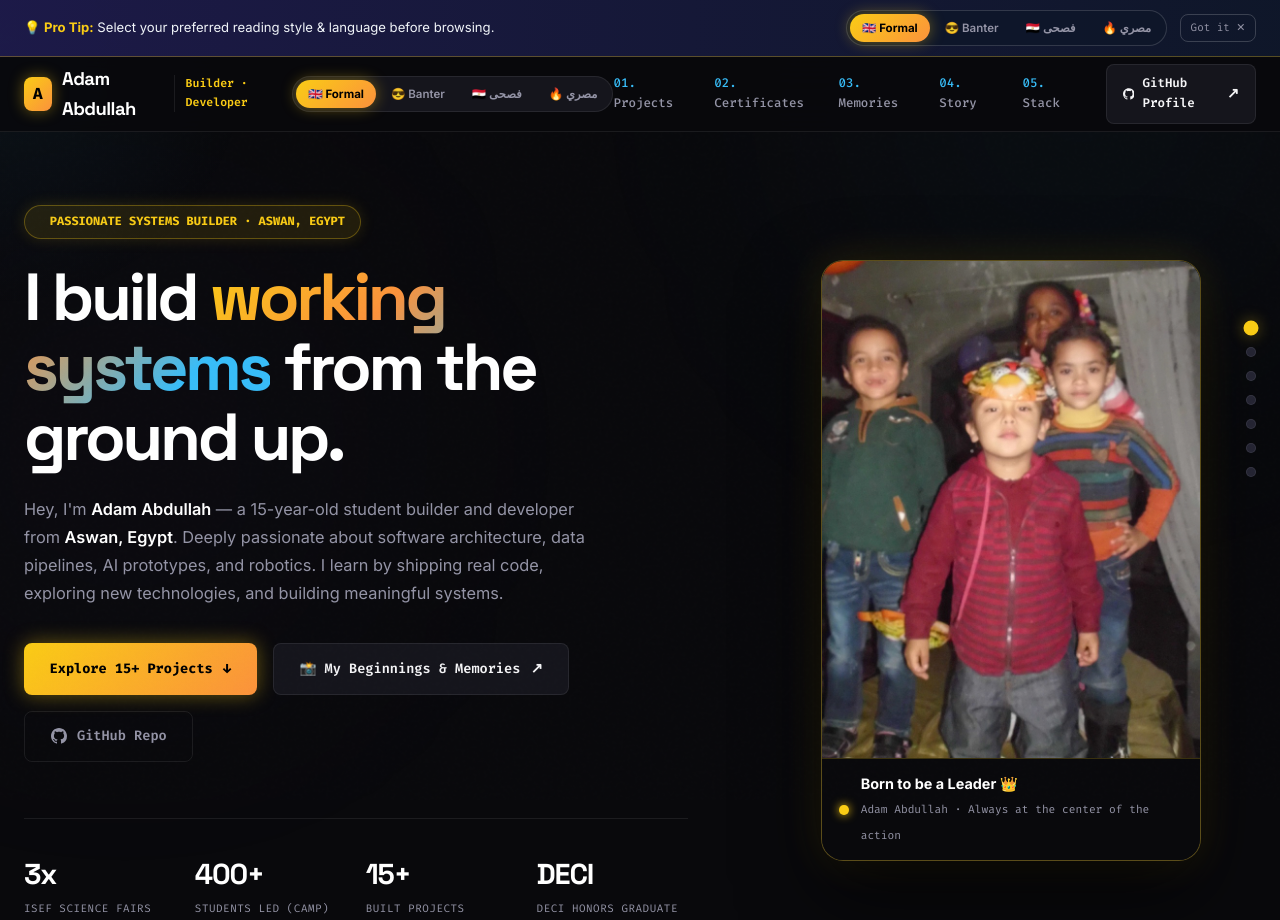
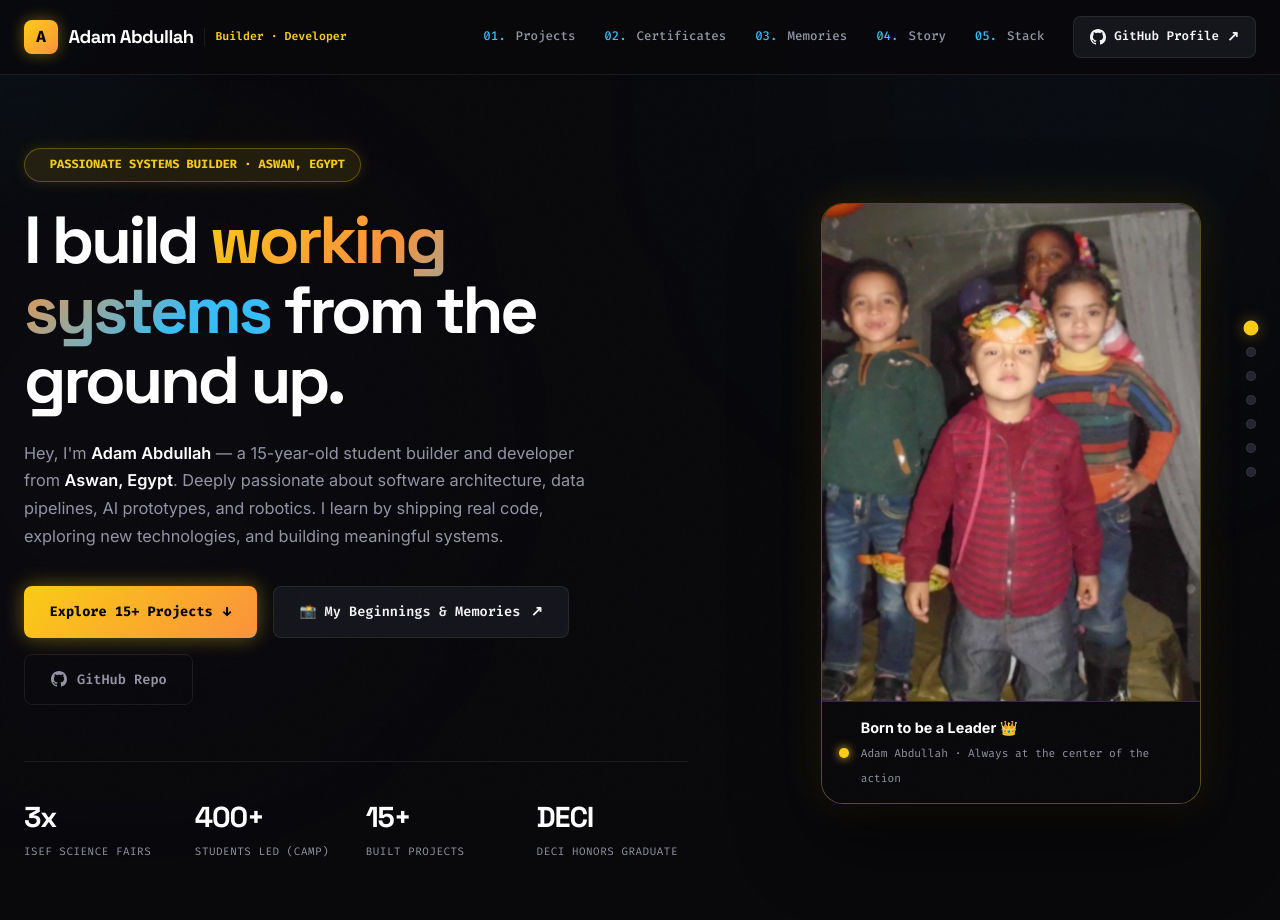
Before and after one commit to AdamAtrons5911/adam-portfolio, a website: page index.html in a window 1280 px wide. Shown: the top 920 px of the page. Drawn offline with Linux system fonts and the light colour scheme.

Commit message:
Revert multi-language system to pure English portfolio

```diff
--- a/index.html
+++ b/index.html
@@ -16,26 +16,6 @@
     <link rel="stylesheet" href="styles.css" />
   </head>
   <body>
-    <!-- 💡 Top Advisory & Language Recommendation Banner -->
-    <div id="vibe-banner" class="vibe-banner" role="region" aria-label="Reading vibe recommendation">
-      <div class="container banner-inner">
-        <div class="banner-text-wrap">
-          <span class="banner-text" data-i18n="banner.tip">
-            💡 <strong>Pro Tip:</strong> Select your preferred reading style & language before browsing.
-          </span>
-        </div>
-        <div class="banner-controls">
-          <div class="lang-switcher-pills">
-            <button type="button" class="lang-opt-btn active" data-lang="en-formal" title="Formal English">🇬🇧 Formal</button>
-            <button type="button" class="lang-opt-btn" data-lang="en-banter" title="Gen-Z / Banter English">😎 Banter</button>
-            <button type="button" class="lang-opt-btn" data-lang="ar-formal" title="العربية الفصحى">🇪🇬 فصحى</button>
-            <button type="button" class="lang-opt-btn" data-lang="ar-slang" title="عامية مصرية روقان">🔥 مصري</button>
-          </div>
-          <button type="button" id="dismiss-banner" class="banner-dismiss-btn" data-i18n="banner.dismiss">Got it ✕</button>
-        </div>
-      </div>
-    </div>
-
     <!-- Top Scroll Progress Bar -->
     <div id="scroll-progress" class="scroll-progress" aria-hidden="true"></div>
 
@@ -66,33 +46,24 @@
             <span class="logo-letter">A</span>
           </div>
           <span class="logo-name">Adam Abdullah</span>
-          <span class="logo-tag" data-i18n="header.role">Builder · Developer</span>
+          <span class="logo-tag">Builder · Developer</span>
         </a>
-
-        <div class="header-center-lang">
-          <div class="lang-switcher-pills compact">
-            <button type="button" class="lang-opt-btn active" data-lang="en-formal" title="Formal English">🇬🇧 Formal</button>
-            <button type="button" class="lang-opt-btn" data-lang="en-banter" title="Gen-Z / Banter English">😎 Banter</button>
-            <button type="button" class="lang-opt-btn" data-lang="ar-formal" title="العربية الفصحى">🇪🇬 فصحى</button>
-            <button type="button" class="lang-opt-btn" data-lang="ar-slang" title="عامية مصرية روقان">🔥 مصري</button>
-          </div>
-        </div>
 
         <button class="menu-toggle" type="button" aria-expanded="false" aria-controls="nav" aria-label="Toggle navigation">
           <span class="bar"></span><span class="bar"></span>
         </button>
 
         <nav id="nav" class="nav" aria-label="Main Navigation">
-          <a href="#projects" class="nav-link" data-i18n="nav.projects"><span>01.</span> Projects</a>
-          <a href="#certificates" class="nav-link" data-i18n="nav.certificates"><span>02.</span> Certificates</a>
-          <a href="#memories" class="nav-link" data-i18n="nav.memories"><span>03.</span> Memories</a>
-          <a href="#about" class="nav-link" data-i18n="nav.story"><span>04.</span> Story</a>
-          <a href="#stack" class="nav-link" data-i18n="nav.stack"><span>05.</span> Stack</a>
+          <a href="#projects" class="nav-link"><span>01.</span> Projects</a>
+          <a href="#certificates" class="nav-link"><span>02.</span> Certificates</a>
+          <a href="#memories" class="nav-link"><span>03.</span> Memories</a>
+          <a href="#about" class="nav-link"><span>04.</span> Story</a>
+          <a href="#stack" class="nav-link"><span>05.</span> Stack</a>
           <a href="https://github.com/AdamAtrons5911" target="_blank" rel="noreferrer" class="nav-github-btn">
             <svg class="gh-icon" viewBox="0 0 24 24" width="16" height="16" fill="currentColor">
               <path d="M12 0C5.37 0 0 5.37 0 12c0 5.31 3.435 9.795 8.205 11.385.6.105.825-.255.825-.57 0-.285-.015-1.23-.015-2.235-3.015.555-3.795-.735-4.035-1.41-.135-.345-.72-1.41-1.23-1.695-.42-.225-1.02-.78-.015-.795.945-.015 1.62.87 1.845 1.23 1.08 1.815 2.805 1.305 3.495.99.105-.78.42-1.305.765-1.605-2.67-.3-5.46-1.335-5.46-5.925 0-1.305.465-2.385 1.23-3.225-.12-.3-.54-1.53.12-3.18 0 0 1.005-.315 3.3 1.23.96-.27 1.98-.405 3-.405s2.04.135 3 .405c2.295-1.56 3.3-1.23 3.3-1.23.66 1.65.24 2.88.12 3.18.765.84 1.23 1.905 1.23 3.225 0 4.605-2.805 5.625-5.475 5.925.435.375.81 1.095.81 2.22 0 1.605-.015 2.895-.015 3.3 0 .315.225.69.825.57A12.02 12.02 0 0024 12c0-6.63-5.37-12-12-12z"/>
             </svg>
-            <span data-i18n="nav.github">GitHub Profile</span>
+            GitHub Profile
             <span class="arrow-out">↗</span>
           </a>
         </nav>
--- a/styles.css
+++ b/styles.css
@@ -247,146 +247,6 @@ img { display: block; max-width: 100%; }
   color: var(--gold);
   padding-left: 0.65rem;
   border-left: 1px solid var(--border);
-}
-
-/* ─── 💡 TOP VIBE & LANGUAGE RECOMMENDATION BANNER ─── */
-.vibe-banner {
-  background: linear-gradient(90deg, rgba(30, 27, 75, 0.95), rgba(15, 23, 42, 0.98));
-  border-bottom: 1px solid rgba(250, 204, 21, 0.3);
-  padding: 0.6rem 0;
-  position: relative;
-  z-index: 101;
-  transition: opacity 0.3s, transform 0.3s;
-}
-.banner-inner {
-  display: flex;
-  align-items: center;
-  justify-content: space-between;
-  gap: 1rem;
-  flex-wrap: wrap;
-}
-.banner-text-wrap {
-  font-size: 0.82rem;
-  color: #f1f5f9;
-  display: flex;
-  align-items: center;
-  gap: 0.5rem;
-}
-.banner-text strong {
-  color: var(--gold);
-}
-.banner-controls {
-  display: flex;
-  align-items: center;
-  gap: 0.8rem;
-}
-.banner-dismiss-btn {
-  background: transparent;
-  border: 1px solid rgba(255, 255, 255, 0.18);
-  color: var(--text-muted);
-  padding: 0.25rem 0.6rem;
-  border-radius: var(--radius-sm);
-  font-family: var(--font-mono);
-  font-size: 0.68rem;
-  cursor: pointer;
-  transition: all 0.2s;
-}
-.banner-dismiss-btn:hover {
-  background: rgba(255, 255, 255, 0.1);
-  color: #fff;
-}
-
-/* ─── 4-MODE LANGUAGE SWITCHER PILLS ─── */
-.lang-switcher-pills {
-  display: inline-flex;
-  align-items: center;
-  background: rgba(15, 23, 42, 0.85);
-  border: 1px solid rgba(255, 255, 255, 0.15);
-  padding: 3px;
-  border-radius: 100px;
-  gap: 3px;
-}
-.lang-switcher-pills.compact {
-  background: var(--surface);
-  border-color: var(--border);
-}
-.lang-opt-btn {
-  background: transparent;
-  border: none;
-  color: var(--text-muted);
-  font-family: var(--font-sans);
-  font-size: 0.72rem;
-  font-weight: 600;
-  padding: 0.32rem 0.75rem;
-  border-radius: 100px;
-  cursor: pointer;
-  transition: all 0.25s var(--spring);
-  white-space: nowrap;
-}
-.lang-opt-btn:hover {
-  color: #fff;
-  background: rgba(255, 255, 255, 0.08);
-}
-.lang-opt-btn.active {
-  background: linear-gradient(135deg, var(--gold), var(--orange));
-  color: #000;
-  font-weight: 700;
-  box-shadow: 0 0 15px var(--gold-glow);
-}
-
-.header-center-lang {
-  display: flex;
-  align-items: center;
-}
-
-@media (max-width: 900px) {
-  .header-center-lang { display: none; }
-}
-
-/* ─── RTL SUPPORT ─── */
-[dir="rtl"] body,
-body.rtl-mode {
-  font-family: var(--font-arabic), var(--font-sans), sans-serif;
-  direction: rtl;
-  text-align: right;
-}
-[dir="rtl"] .side-nav-dots {
-  right: auto;
-  left: 24px;
-}
-[dir="rtl"] .dot-item::after {
-  left: 100%;
-  right: auto;
-  margin-left: 12px;
-  margin-right: 0;
-}
-[dir="rtl"] .hero-inner {
-  direction: rtl;
-}
-[dir="rtl"] .memory-caption {
-  text-align: right;
-  direction: rtl;
-}
-[dir="rtl"] .cert-body {
-  text-align: right;
-}
-[dir="rtl"] .p-card-body {
-  text-align: right;
-}
-[dir="rtl"] .about-left {
-  text-align: right;
-}
-[dir="rtl"] .about-achievements {
-  direction: rtl;
-}
-[dir="rtl"] .contact-text {
-  text-align: right;
-}
-[dir="rtl"] .logo-tag {
-  border-left: none;
-  border-right: 1px solid var(--border);
-  padding-left: 0;
-  padding-right: 0.65rem;
 }
 
 .nav {
```
